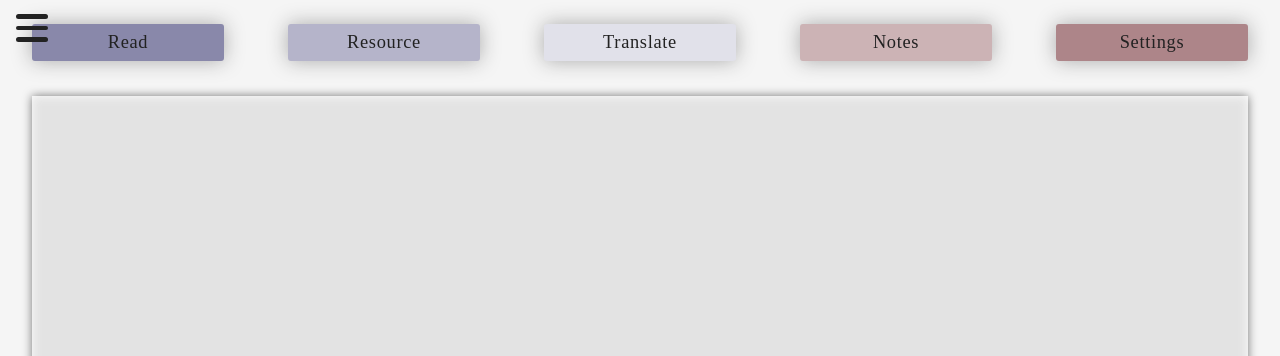
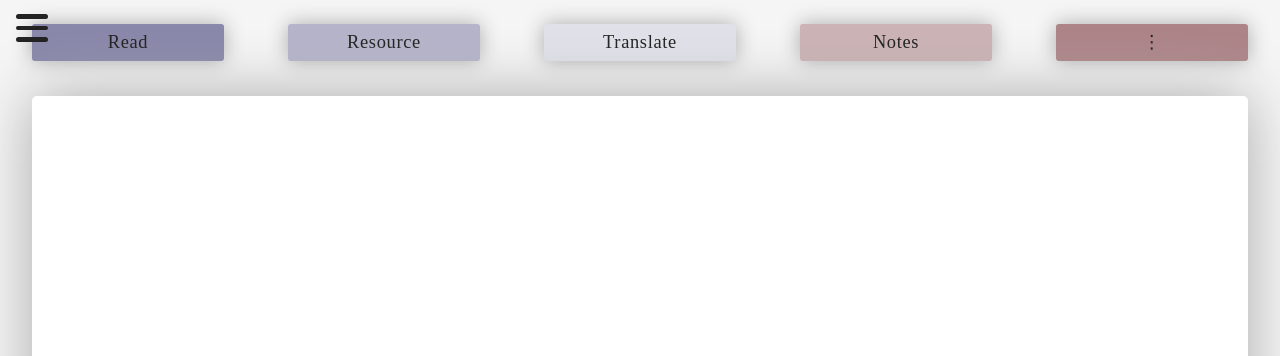
Before and after one commit to aranggitoar/navbarmockup.github.io, a plain HTML site: page index.html in a window 1280 px wide. Shown: the top 356 px of the page. Drawn offline with Linux system fonts and the light colour scheme.

Commit message:
Change the text for 'Settings' with three dots aligned vertically and the background of the main page to white.

```diff
--- a/index.html
+++ b/index.html
@@ -28,7 +28,7 @@
             <p>Resource</p>
             <p>Translate</p>
             <p>Notes</p>
-            <p>Settings</p>
+            <p>⋮</p>
         </nav>
     </header>
     <main>
--- a/script.js
+++ b/script.js
@@ -58,8 +58,8 @@ document.querySelector('#switchAllBlue').addEventListener('click', () => {
 });
 
 document.querySelector('#logoVarOne').addEventListener('click', () => {
+    document.querySelector('#variationOne').style.opacity = "1";
     document.querySelector('#variationOne').style.display = "flex";
-    document.querySelector('#variationOne').style.opacity = "1";
     document.querySelector('#variationTwo').style.display = "none";
     document.querySelector('#variationTwo').style.opacity = "0";
     document.querySelector('#variationThree').style.display = "none";
@@ -69,8 +69,8 @@ document.querySelector('#logoVarOne').addEventListener('click', () => {
 document.querySelector('#logoVarTwo').addEventListener('click', () => {
     document.querySelector('#variationOne').style.display = "none";
     document.querySelector('#variationOne').style.opacity = "0";
+    document.querySelector('#variationTwo').style.opacity = "1";
     document.querySelector('#variationTwo').style.display = "flex";
-    document.querySelector('#variationTwo').style.opacity = "1";
     document.querySelector('#variationThree').style.display = "none";
     document.querySelector('#variationThree').style.opacity = "0";
 });
--- a/style.css
+++ b/style.css
@@ -86,13 +86,14 @@ body {
 
 main {
     width: 95vw;
-    height: 85vh;
-    background-color: rgba(255, 255, 255, 0.801);
+    height: 83.5vh;
+    background-color: white;
     display: flex;
     flex-direction: column;
     justify-content: center;
     align-items: center;
-    filter: drop-shadow(0 0 5px #555);
+    filter: drop-shadow(0 0 30px #aaa);
+    border-radius: 5px;
 }
 
 #colorSwitcher {
@@ -265,15 +266,12 @@ nav > p:nth-child(5) {
     height: 100%;
 }
 
-#svg-wrapper svg {
+#variationOne,
+#variationTwo,
+#variationThree {
+    transition: all 500ms;
     width: 100%;
     height: 100%;
     display: none;
     opacity: 0;
 }
-
-#variationOne,
-#variationTwo,
-#variationThree {
-    transition: all 500ms;
-}
```
